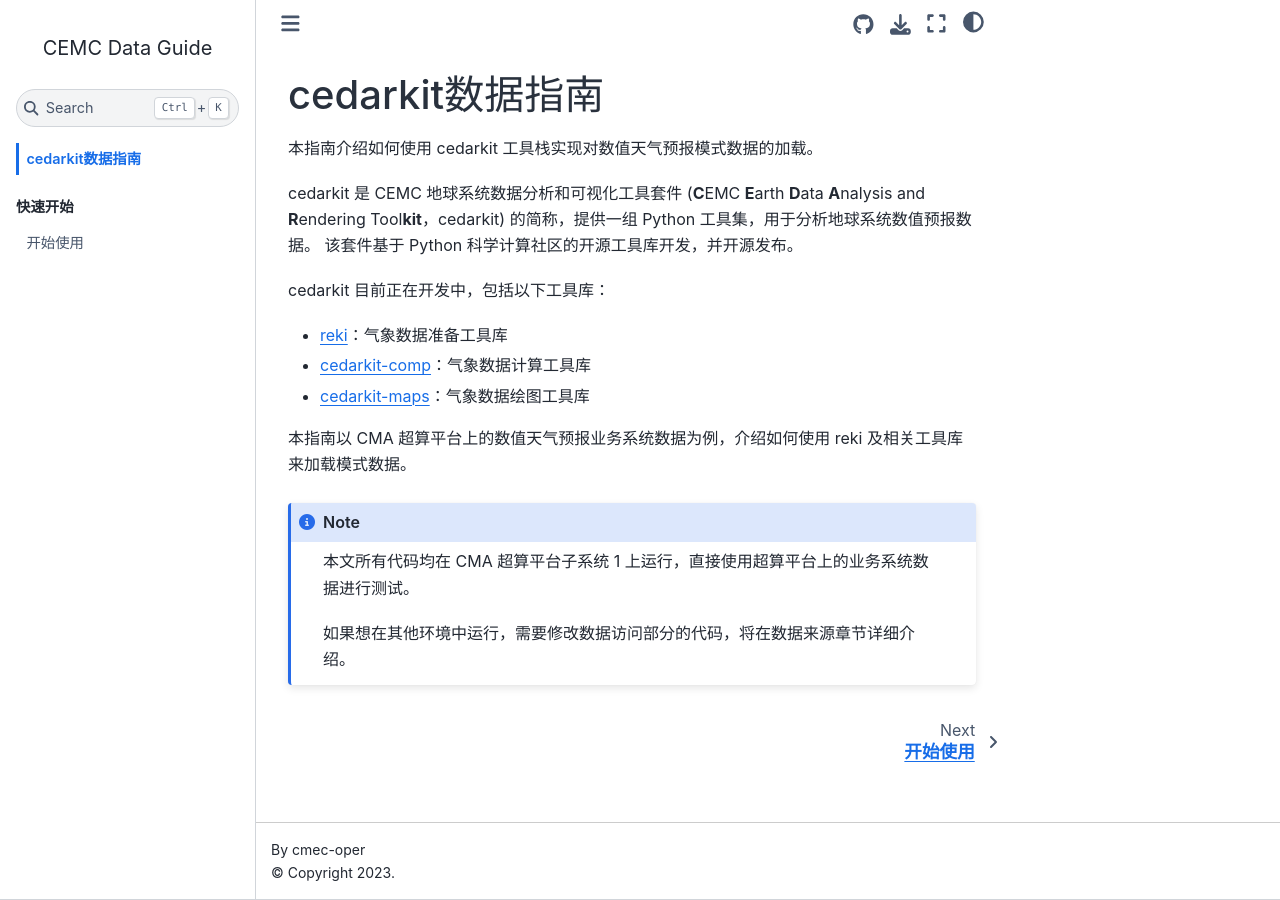
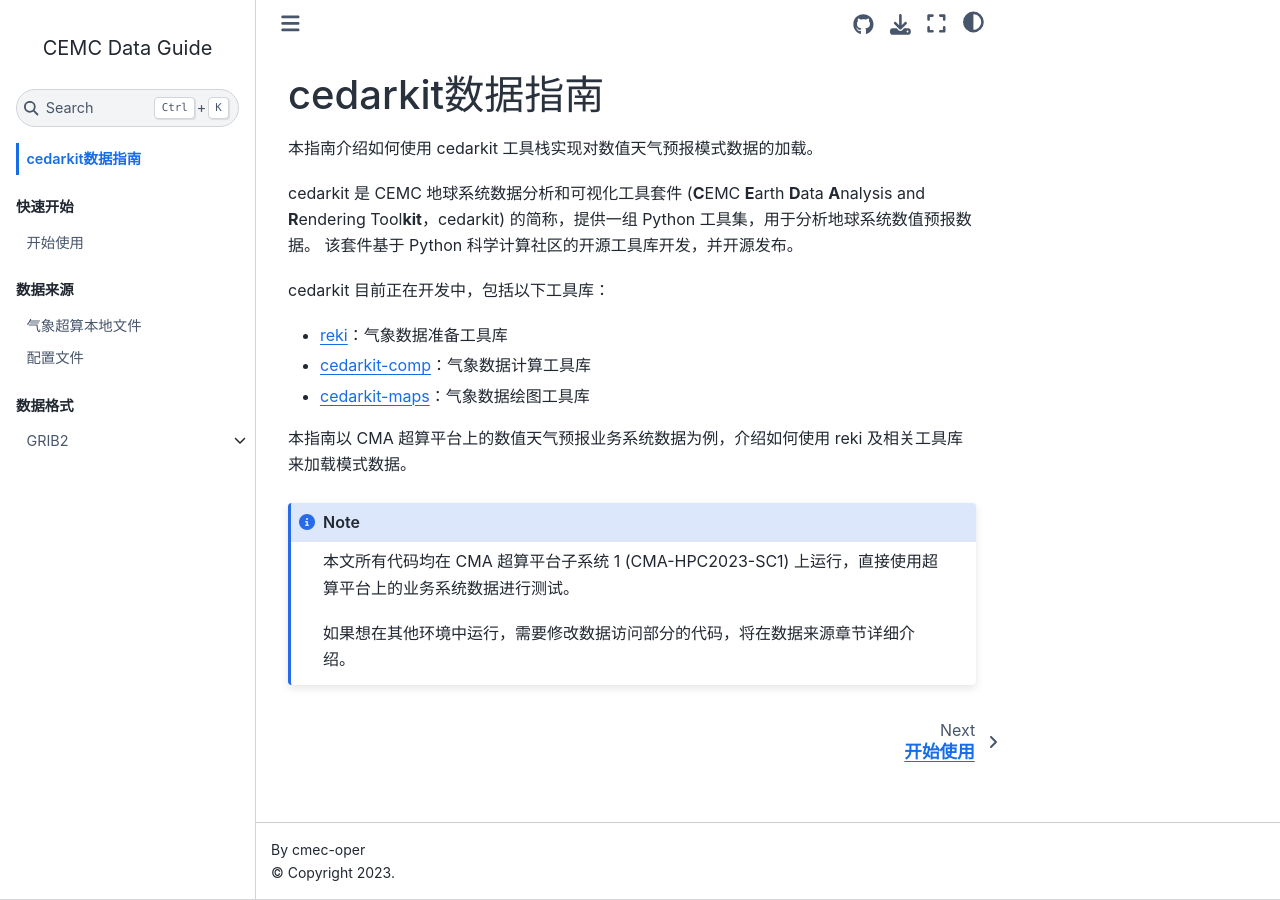
Before and after one commit to cemc-oper/data-notebook, a Jupyter Book: the page built from docs/intro.md, in a window 1280 px wide. Built offline with Jupyter Book 1.0.4 settings and Sphinx 7.4.7 and the Sphinx Book theme 1.1.4, drawn with Linux system fonts in a browser that asks for light colours.

Commit message:
:sparkles: add grib2 section.

````diff
--- a/docs/_toc.yml
+++ b/docs/_toc.yml
@@ -8,3 +8,16 @@
   - caption: 快速开始
     chapters:
       - file: started/getting-started
+  - caption: 数据来源
+    chapters:
+      - file: source/local/hpc2023-local
+      - file: source/local/config
+  - caption: 数据格式
+    chapters:
+      - file: format/grib2/index
+        sections:
+          - file: format/grib2/parameter
+          - file: format/grib2/level
+          - file: format/grib2/grib_key
+  # - caption: 数据计算
+  # - caption: 数据可视化
--- a/docs/intro.md
+++ b/docs/intro.md
@@ -14,7 +14,7 @@
 本指南以 CMA 超算平台上的数值天气预报业务系统数据为例，介绍如何使用 reki 及相关工具库来加载模式数据。
 
 ```{note}
-本文所有代码均在 CMA 超算平台子系统 1 上运行，直接使用超算平台上的业务系统数据进行测试。
+本文所有代码均在 CMA 超算平台子系统 1 (CMA-HPC2023-SC1) 上运行，直接使用超算平台上的业务系统数据进行测试。
 
 如果想在其他环境中运行，需要修改数据访问部分的代码，将在数据来源章节详细介绍。
 ```
````
Also changed, not shown: README.md (+1 -1 lines), docs/format/grib2/grib_key.ipynb (added), docs/format/grib2/index.ipynb (added), docs/format/grib2/level.ipynb (added), docs/format/grib2/parameter.ipynb (added), docs/source/local/config.ipynb (added), docs/source/local/hpc2023-local.ipynb (added), docs/started/getting-started.ipynb.
